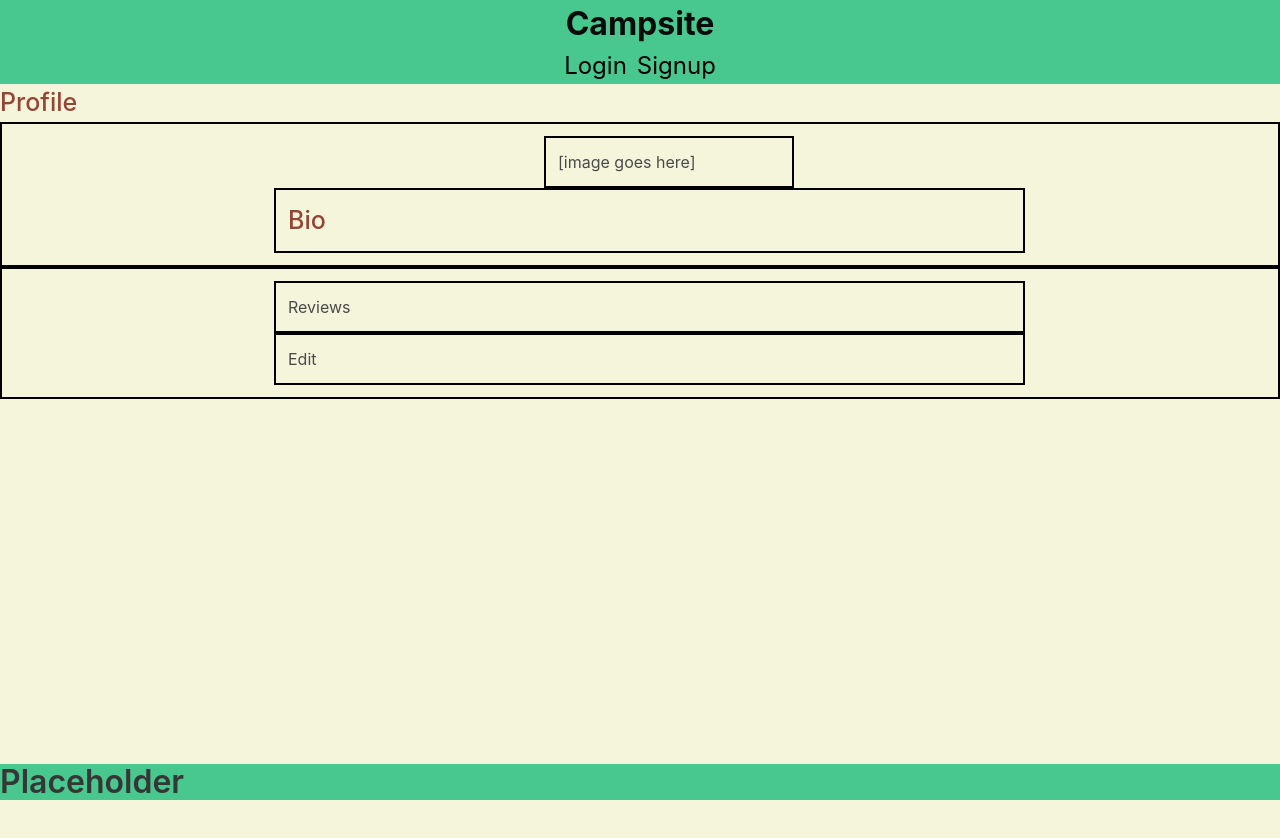
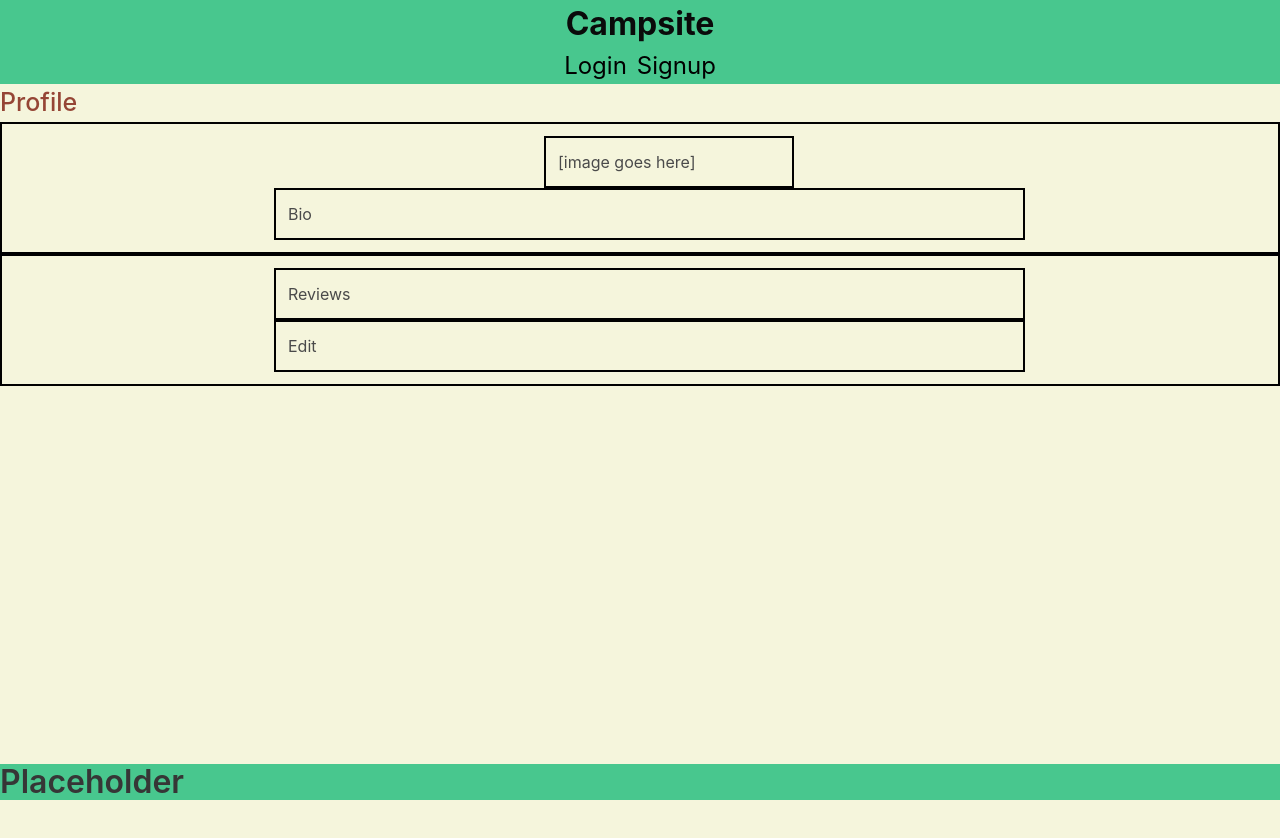
Before and after one commit to NeasterDev/review-site, a React (Create React App) app in the folder client/: page /profile in a window 1280 px wide. Shown: the top 838 px of the page. Built offline with nearby package versions, Linux system fonts and the light colour scheme.

Commit message:
fix Bio header in Profile

```diff
--- a/client/src/components/pages/Profile/index.js
+++ b/client/src/components/pages/Profile/index.js
@@ -10,7 +10,7 @@ export default function Profile() {
             <text>[image goes here]</text>
           </div>
           <div className="column is-full is-three-fifths-desktop">
-            <h1>Bio</h1>
+            <h2>Bio</h2>
           </div>
         </div>
         <div className="column">
```
